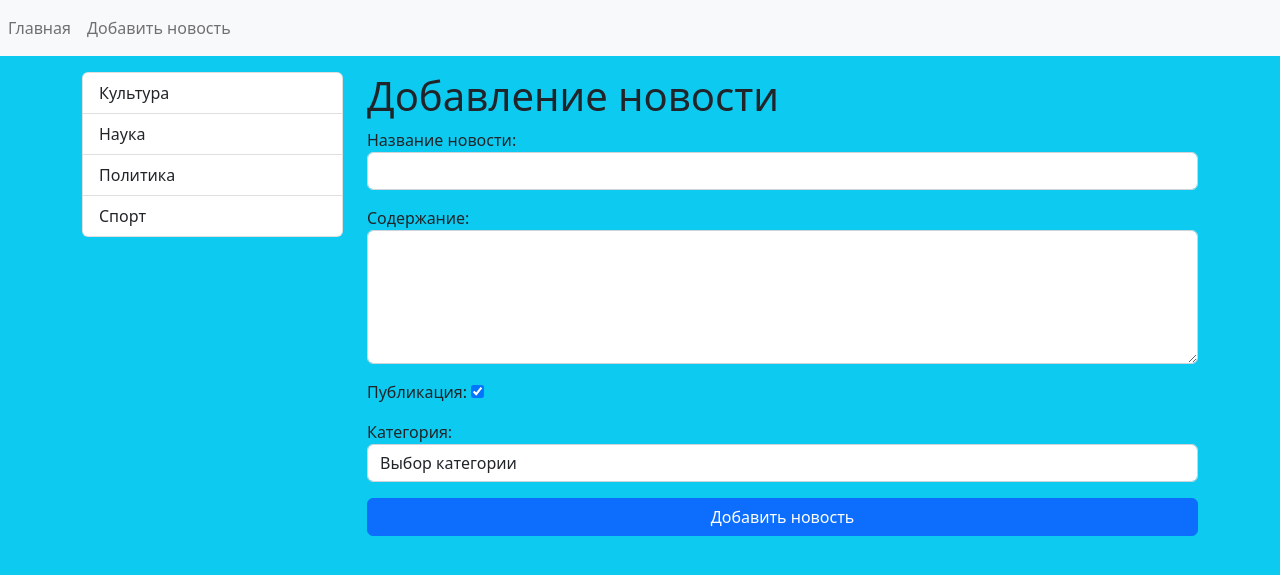
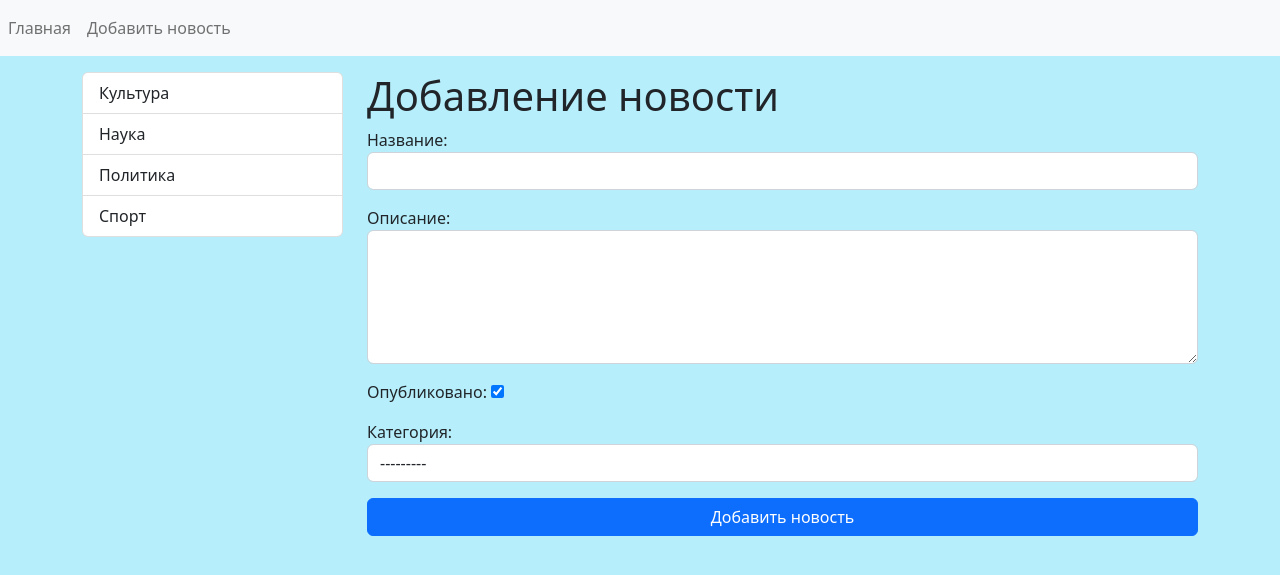
Before and after one commit to Staks-sor/djangoProjectmy, a Django app: page /news/add_news/ in a window 1280 px wide. Shown: the top 575 px of the page. Run offline with Django 4.2, Linux system fonts and the light colour scheme; data comes from the database, SQL or seed files in the repository; some libraries are stand-ins or nearby versions.

Commit message:
работа с формами: пересписал отоброжение формы, что бы записывать в бд через сейв

```diff
--- a/djangoProject/static/css/style.css
+++ b/djangoProject/static/css/style.css
@@ -1,3 +1,3 @@
 body{
-    background-color: #0dcaf0;
+    background-color: #b6effb;
 }
--- a/news/forms.py
+++ b/news/forms.py
@@ -1,10 +1,29 @@
 from django import forms
-from .models import Category
+from .models import News
+# from .models import Category
 
 
-class NewsForm(forms.Form):
-    title = forms.CharField(max_length=150, label='Название новости', widget=forms.TextInput(attrs={"class": "form-control"}))
-    content = forms.CharField(label='Содержание', required=False, widget=forms.Textarea(attrs={"class": "form-control", "rows": 5}))
-    # photo = forms.ImageField(upload_to='photos/%Y/%m/%d/', verbose_name='Фото', blank=True)
-    is_published = forms.BooleanField(label='Публикация', initial=True)
-    category = forms.ModelChoiceField(empty_label='Выбор категории', queryset=Category.objects.all(), label='Категория', widget=forms.Select(attrs={"class": "form-control"}))
+class NewsForm(forms.ModelForm):
+    class Meta:
+        model = News
+        fields = [
+            'title',
+            'content',
+            'is_published',
+            'category'
+        ]
+        widgets = {
+            'title': forms.TextInput(attrs={'class': 'form-control'}),
+            'content': forms.Textarea(attrs={'class': 'form-control', 'rows': 5}),
+            'category': forms.Select(attrs={'class': 'form-control'}),
+        }
+        # Данный метод вытаскивания приемлем ну не очень практичен
+        # fields = '__all__'
+
+
+
+    # title = forms.CharField(max_length=150, label='Название новости', widget=forms.TextInput(attrs={"class": "form-control"}))
+    # content = forms.CharField(label='Содержание', required=False, widget=forms.Textarea(attrs={"class": "form-control", "rows": 5}))
+    # # photo = forms.ImageField(upload_to='photos/%Y/%m/%d/', verbose_name='Фото', blank=True)
+    # is_published = forms.BooleanField(label='Публикация', initial=True)
+    # category = forms.ModelChoiceField(empty_label='Выбор категории', queryset=Category.objects.all(), label='Категория', widget=forms.Select(attrs={"class": "form-control"}))
--- a/news/views.py
+++ b/news/views.py
@@ -35,7 +35,8 @@ def add_news(request):
         form = NewsForm(request.POST)
         if form.is_valid():
             # print(form.cleaned_data)
-            news = News.objects.create(**form.cleaned_data)
+            # news = News.objects.create(**form.cleaned_data)
+            news = form.save()
             return redirect(news)
     else:
         form = NewsForm()
--- a/static/css/style.css
+++ b/static/css/style.css
@@ -1,6 +1,3 @@
 body{
-    background-color: #0dcaf0;
+    background-color: #b6effb;
 }
-.errorlist{
-    color: red;
-}
```
